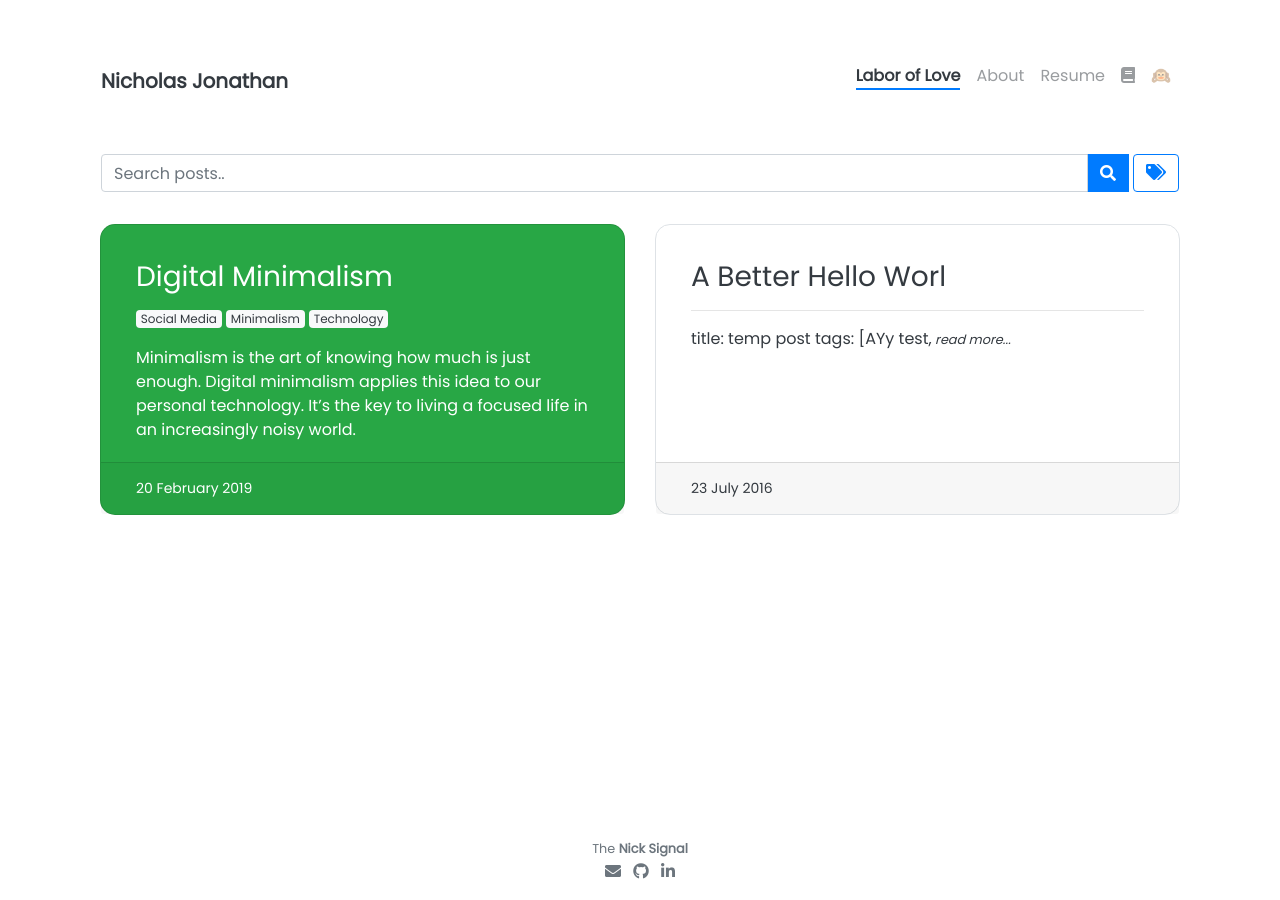
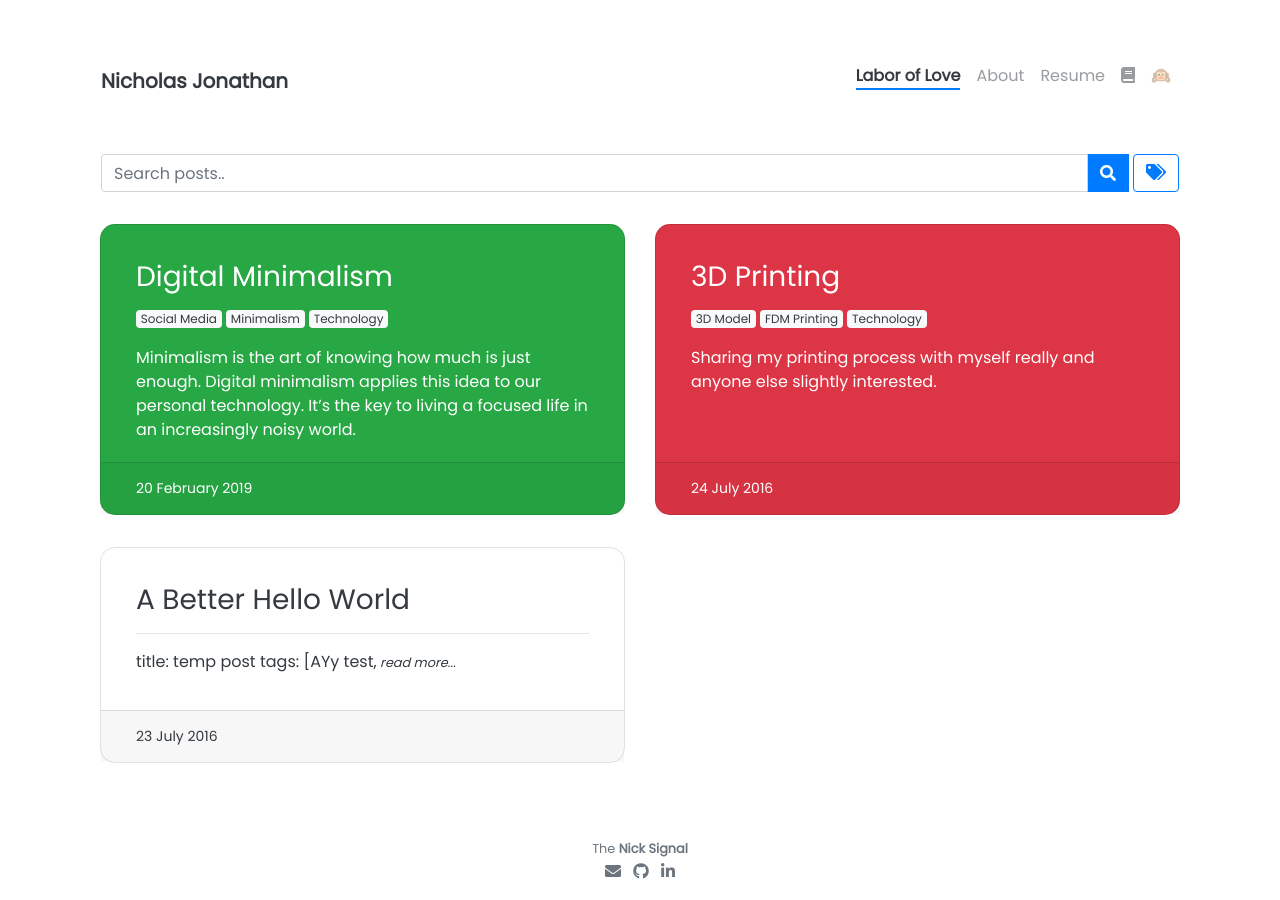
Before and after one commit to Seerow0/-MK-II-Nicholas-J-Website-, a Jekyll site: the page built from pages/blog.html, in a window 1280 px wide. Built offline with Jekyll 4.4.1, drawn with Linux system fonts in a browser that asks for light colours; nearby versions of some CDN libraries; a script that is not in the unit is left out; comment, search, counter and statistics services are not loaded; some of the changed lines change nothing that is shown.

Commit message:
Update 2016-07-24-a-better-hello-worl.md

````diff
--- a/_posts/2016-07-24-a-better-hello-worl.md
+++ b/_posts/2016-07-24-a-better-hello-worl.md
@@ -1,81 +1,56 @@
-<!--To Add Videos, -- <video src= "" -- drag and drop onto the file and add --"controls" style="max-width: 730px;"></video> at the end--
-For Example: <video src="https://github.com/Seerow0/web2/assets/92154813/255269b5-37ee-43cd-ace9-52f0a00b6b00" controls="controls" style="max-width: 730px;"></video> -->
 ---
-title: test2
-tags: [hyd, test, video]
+title: 3D Printing
+tags: [3D Model, FDM Printing, Technology]
 style: fill
-color: secondary
-description: stuff ya know.
+color: danger
+description: Sharing my printing process with myself really and anyone else slightly interested.
 ---
 
-# hi there
+I Buy 3D Printer. I print from 3d printer. I paint 3d models. Such is the life of a hobbyist.
 
-***idk whats going on?***
+I like to print variety of things.
 
-Lorem ipsum dolor sit amet, consectetur adipiscing elit, sed do eiusmod tempor incididunt ut labore et dolore magna aliqua. Ut enim ad minim veniam, quis nostrud exercitation ullamco laboris nisi ut aliquip ex ea commodo consequat. Duis aute irure dolor in reprehenderit in voluptate velit esse cillum dolore eu fugiat nulla pariatur. Excepteur sint occaecat cupidatat non proident, sunt in culpa qui officia deserunt mollit anim id est laborum
+Anyways, here is what I have done, What I am in the process of doing, and what I have plans for.
 
-<!--  -->
+## 1. The Next Project- The Rocinante
 
+The expanse is a new show that I have begun to watch. I have seen a 3d model that includes
 
-<video src="https://github.com/Seerow0/web2/assets/92154813/255269b5-37ee-43cd-ace9-52f0a00b6b00" controls="controls" style="max-width: 730px;"></video>
+A simple way to de-clutter your inbox is to look at each email you receive from a subscription and if it’s not immediately relevant (or will be in the foreseeable future), just scroll to the bottom and hit that unsubscribe button. Over time you’ll receive less and less irrelevant emails and this will naturally translate into less stress in the back of your mind.
 
+And for those subscriptions and newsletters that you do want to keep, Unroll.me is a great tool I’ve used to manage the amount of content I see in my inbox. It allows you to wrap all relevant subscriptions into a daily newsletter that you see once and can tackle at your own leisure (it even allows you to unsubscribe directly from their platform!)
 
+## 2. Unfollow people on social media
 
-<!-- <iframe align="middle" src="https://user-images.githubusercontent.com/24211929/235016578-0dd0d6f1-bc26-4c44-bcae-62b372e075b8.mov"  allowfullscreen></iframe> -->
+As you progress through school, jobs, projects, and whatever else you devote your time to, you tend to meet a lot of people who you may add on Facebook, follow on Instagram, but never develop a real relationship with. These acquaintances bloat your feeds and may cause you to miss out on important things that happen to those in your life who do matter.
 
-<!-- ![Drunk Steering](https://user-images.githubusercontent.com/24211929/235016578-0dd0d6f1-bc26-4c44-bcae-62b372e075b8.mov) -->
+What I have done is unfollow (or mute) the people that I don’t spend time with in person or plan to in the future. This includes brands, groups, events or influencers who I don’t feel are genuinely inspiring me. The beauty of this is that you are freeing up more time and mental space to interact with the content and people who you truly do want to invest in.
 
+If you don’t want to be dramatic but still want more manageable social media feeds, the mute feature does thankfully exist. This allows you to mute someone’s posts, stories, and other notifications without explicitly unfollowing them and not tarnishing your (probably nonexistent) relationship with them.
 
+## 3. Take occasional social media purges
 
-# urmom (uh-oh)
+It’s no secret that social media messes with the reward circuitry in your brain. One of the best ways to see just how it works is to take a social media purge where you commit to not using it for a certain amount of time. I’ve been surprised at how reflexively I reach for my phone and even more surprised at the free time and mental clarity I have after a couple days of adjusting.
 
-Lorem ipsum dolor sit amet, consectetur adipiscing elit, sed do eiusmod tempor incididunt ut labore et dolore magna aliqua
+In the past I’ve experimented with social media detoxes ranging from days to weeks and have found that the best strategy to avoid the temptation is to just delete the apps and not re-download until your purge is over. Most of the time you have an urge to check something, it’s simply a reflex and you won’t follow through since downloading the app again will take time and you will have caught yourself by then.
 
-```shell
-  Lorem ipsum dolor sit amet, consectetur adipiscing elit, sed do eiusmod tempor incididunt ut labore et dolore magna aliqua
-```
+Another strategy, courtesy of Kenton Prescott is to enact a recurring purge, where you keep your phone in airplane mode (or even Do Not Disturb) for some amount of hours a day, limiting the time you spend catching up on notifications. The idea is that everyone can wait a few hours for your attention, even in the case of emergencies.
 
-isaid heynowmamaogingtocomeonhomeisaidheyayayayayayaythisiswhardreamsaremadeof.
+## 4. Turn off notifications for non-essential things
 
-```shell
-  V Lorem ipsum dolor sit amet, consectetur ;
-   Lorem ipsum dolor sit amet, consectetur
-   Lorem ipsum dolor sit amet, consectetur
-   Lorem ipsum dolor sit amet, consectetur
-      s Lorem ipsum dolor sit amet, consectetur
-  wwww
-      swwwwwwwwwwww-1
-```
+This one is pretty simple, just turn off notifications for things that are not essential. Every time your phone or wearable buzzes, you’re losing precious mental bandwidth which can take up to 23 minutes to get back!
 
-hey makcorana:
-```shell
-  Lorem ipsum dolor sit amet, consectetur adipiscing elit, sed do eiusmod tempor incididunt ut labore et dolore magna aliqua
-```
+In similar fashion to the previous steps, this takes some time and conscious effort daily where you take note of all notifications you get, evaluate if each one is worth the time, and turn off as necessary.
 
-Wheres my supersuit.
+## 5. Learn how to use built in tools
 
-# fml
+One of my favorite features on my phone is Do Not Disturb. It allows you to silence all non-critical notifications for an indefinite amount of time. This is what I use when I’m working on school work, personal projects, or even this article. On both iOS and Android, you’re given fairly granular control over what is considered critical so you can pick and choose what is worth the focus lost from a distraction.
 
-Sed ut perspiciatis unde omnis iste natus error sit voluptatem accusantium doloremque laudantium
-```shell
-  Sed ut perspiciatis unde omnis iste natus error sit voluptatem accusantium doloremque laudantium
-Sed ut perspiciatis unde omnis iste natus error sit voluptatem accusantium doloremque laudantium
-dfsf
-Sed ut perspiciatis unde omnis iste natus error sit voluptatem accusantium doloremque laudantium
-```
+{% include elements/figure.html image="https://cdn-images-1.medium.com/max/1000/0*MAeS-4fEc0Y7T4VB.jpg" caption="iOS" %}
+{% include elements/figure.html image="https://cdn-images-1.medium.com/max/1000/0*nF_H2-8oTY7C0a54.png" caption="Android" %}
 
-Sed ut perspiciatis unde omnis iste natus error sit voluptatem accusantium doloremque laudantium
+Apple and Google also fairly recently rolled out time management tools which allow the user to be restricted from certain applications after a given amount of use. This really helps to add an extra layer of discipline if you’re trying to build the habit of using your phone less.
 
-```shell
-Sed ut perspiciatis unde omnis iste natus error sit voluptatem accusantium doloremque laudantium
-```
-# fargobasedonatruestory
+Minimalism isn’t a philosophy that demands you to sell everything you own, wear the same outfit for the rest of your life, and live out of your van. Rather, it’s taking a hard look at everything in your life and determining whether something truly provides happiness for you. Digital Minimalism is a subset of this way of thinking and is a philosophy that has allowed me to work in tech and be an active participant of social media, but also maintain my own level of free thinking and choose what I focus on.
 
-
-
-<video src= "https://github.com/Seerow0/web2/assets/92154813/24ba87ea-9057-4680-8ce9-c5fd7def90cf" controls="controls" style="max-width: 730px;"></video>
-
-
-<!-- https://user-images.githubusercontent.com/24211929/235016579-95dd581d-aaea-47d0-8f94-b5fafc48b6b8.mov -->
-
-<!-- <iframe align="middle" src="https://user-images.githubusercontent.com/24211929/235016579-95dd581d-aaea-47d0-8f94-b5fafc48b6b8.mov" allowfullscreen></iframe> -->
+I hope this has helped at least one person out there better manage their digital engagement. When I was first starting my foray into this way of thinking, this documentary by Matt D'Avella really helped me understand what minimalism was all about and is something I’d recommend if you’d like to learn more!
````
